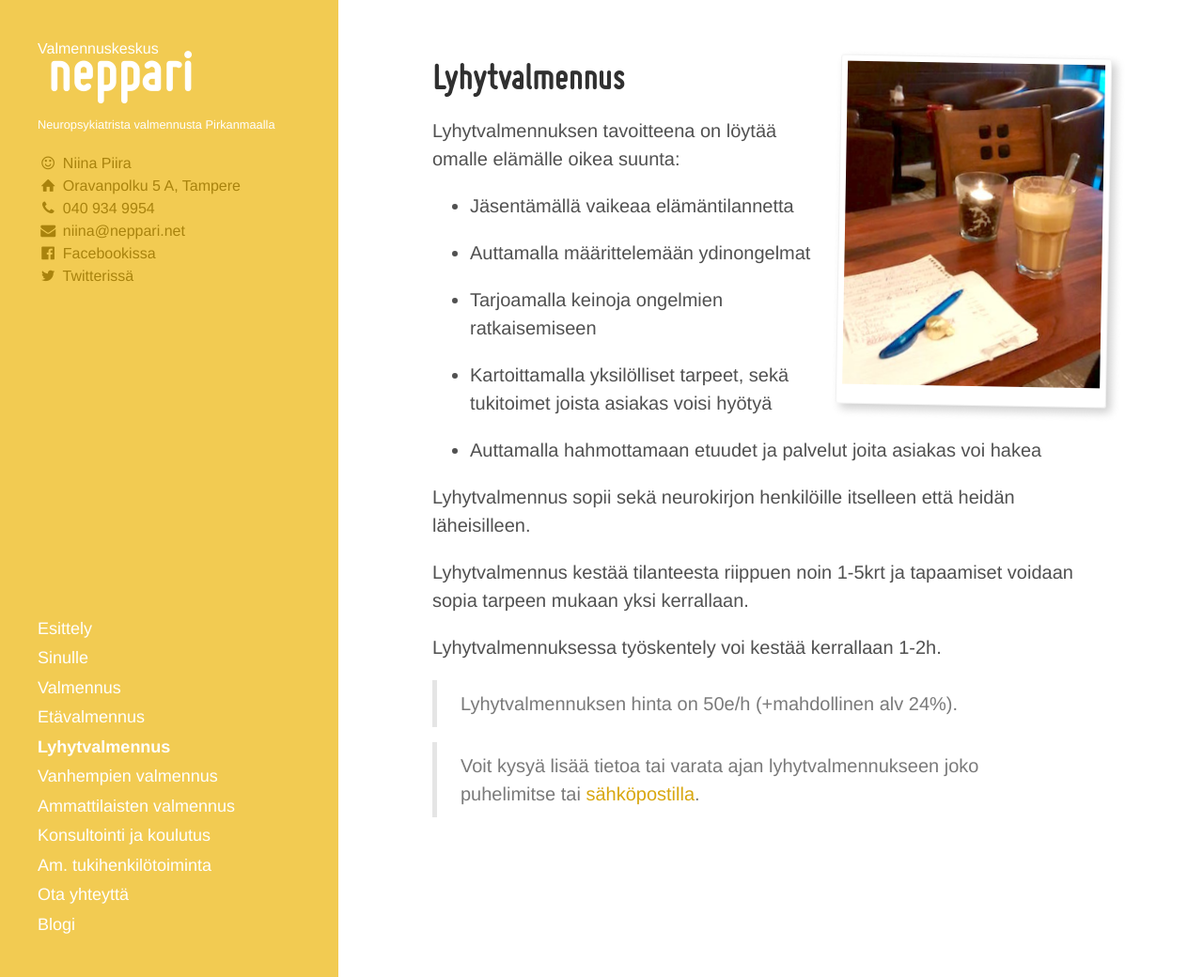
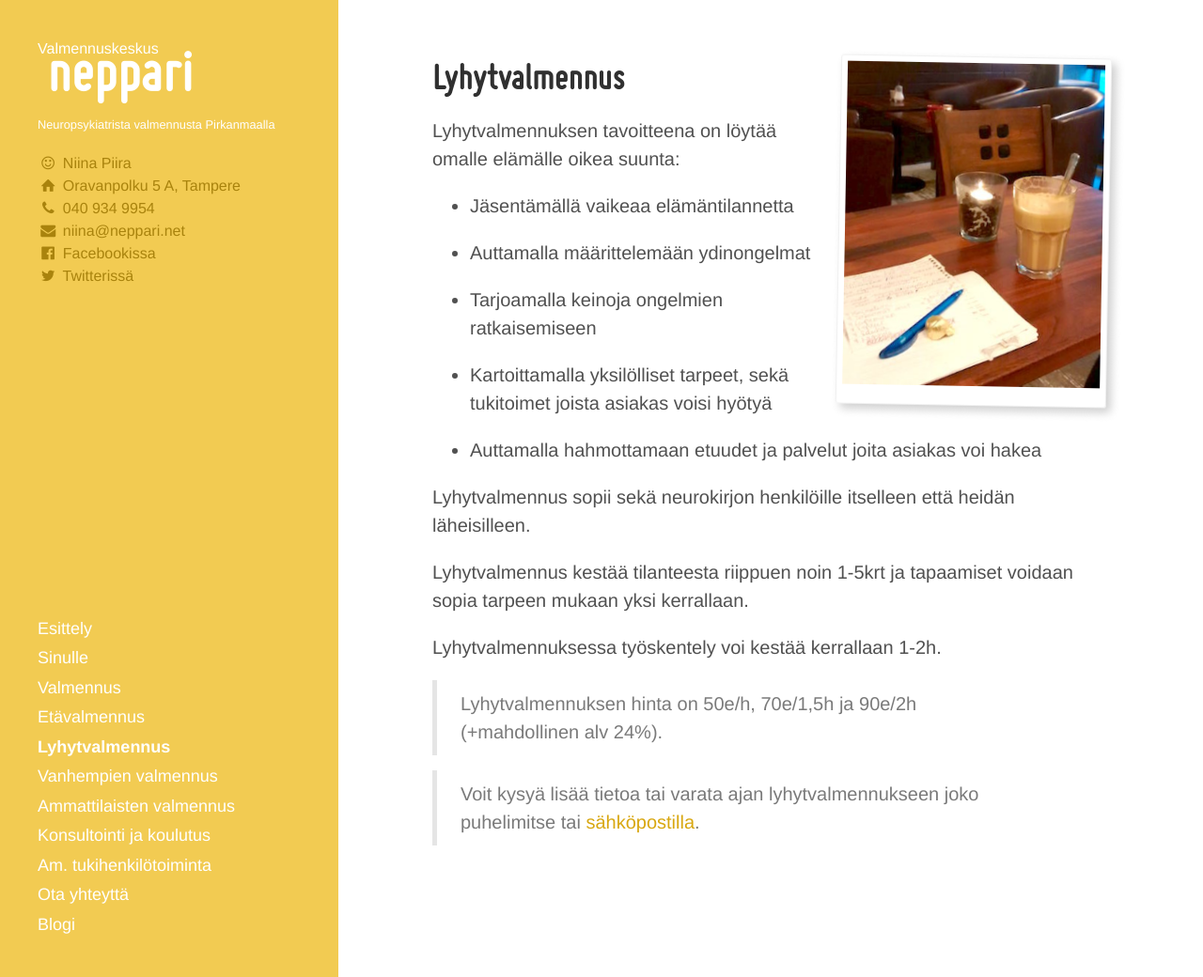
Before and after one commit to niinapiira/neppari.net, a Jekyll site: the page built from lyhytvalmennus.md, in a window 1280 px wide and 1040 px high. Shown: the whole window at 94% size. Built offline with Jekyll 4.4.1, drawn with Linux system fonts in a browser that asks for light colours.

Commit message:
Updated lyhytvalmennus.md

```diff
--- a/lyhytvalmennus.md
+++ b/lyhytvalmennus.md
@@ -33,6 +33,6 @@ Lyhytvalmennus kestää tilanteesta riippuen noin 1-5krt ja tapaamiset voidaan s
 Lyhytvalmennuksessa työskentely voi kestää kerrallaan 1-2h.
 
 
-> Lyhytvalmennuksen hinta on 50e/h (+mahdollinen alv 24%).
+> Lyhytvalmennuksen hinta on 50e/h, 70e/1,5h ja 90e/2h (+mahdollinen alv 24%).
 
 > Voit kysyä lisää tietoa tai varata ajan lyhytvalmennukseen joko puhelimitse tai [sähköpostilla](/ota-yhteytta).
```
